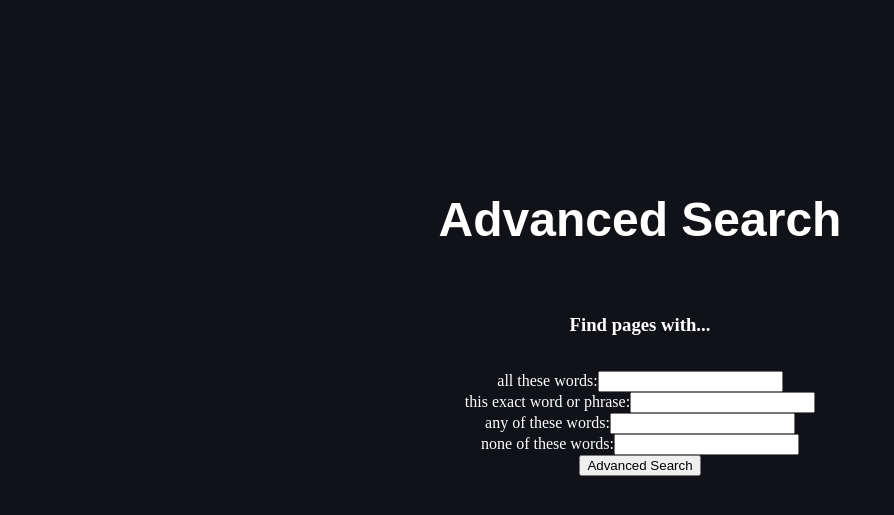
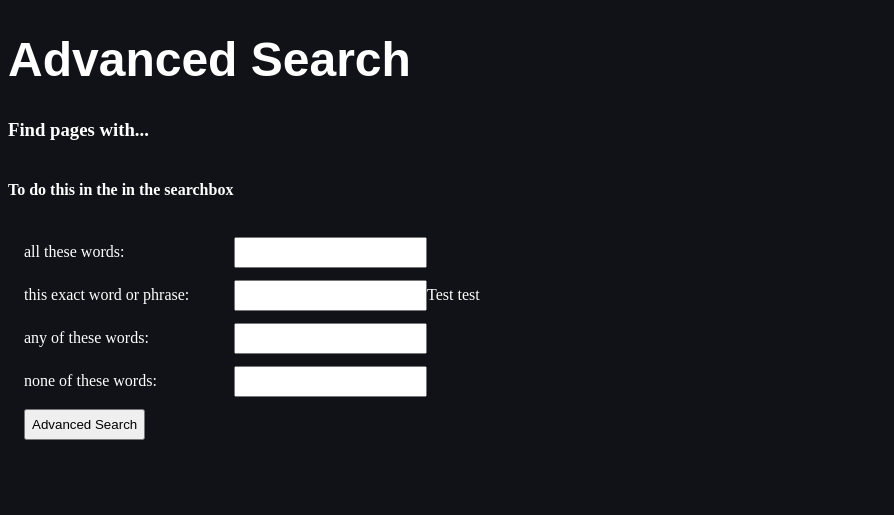
Before and after one commit to Fearfully-M/GoogleClone, a Flask app: page /advanced in a window 1280 px wide. Shown: the part 50-565 px from the top of the page, without its empty margins (0-894 px from the left). Run offline with Flask 3, Linux system fonts and the light colour scheme; some web fonts are replaced.

Commit message:
work on inline advanced search inputs

```diff
--- a/static/stylesheet.css
+++ b/static/stylesheet.css
@@ -6,6 +6,7 @@
 }
 
 .title{
+    color:white;
     font-size: 3em;
     font-family: "Georama", sans-serif;
     font-optical-sizing: auto;
@@ -20,6 +21,27 @@
     padding-top: 10em;
 }
 
+.form-row{
+    margin-bottom: 12px;
+    display: flex;
+    align-items: center;
+}
+
+.form-row input{
+    /* flex: 1; */
+    padding: 6px;
+}
+
+.form-row label {
+  width: 200px; /* Fixed width keeps inputs aligned */
+  margin-right: 10px;
+  /* font-weight: bold; */
+}
+
+.advanced-instructions{
+    display: inline-flex
+}
+
 
 .center-wrapper-advanced{
     /* background-color: green; */
@@ -27,8 +49,9 @@
     display: flex;
     flex-direction: column;
     justify-content: center;
-    align-items: center;
+    align-items: left;
     padding-top: 1em;
+    padding-left: 1em;
 }
 
 .search-wrapper{
--- a/templates/advancedsearch.html
+++ b/templates/advancedsearch.html
@@ -4,19 +4,42 @@
 
 {% block content %}
 
-<div class = 'center-wrapper-advanced'>
+<!-- <div class = 'center-wrapper-advanced'> -->
 
-    <h3>Find pages with...</h3>
+    <span><h3 style="color:white;">Find pages with...</h3> </span>
+    <span><h4 style="color:white;" class ='advanced-instructions'>To do this in the in the searchbox</h4></span>
 <form action="https://www.google.com/search">
 
     <div class = 'center-wrapper-advanced'>
-        <div>all these words:<input type="text" name="as_q" placeholder=""></div>
-        <div>this exact word or phrase:<input type="text" name="as_epq" placeholder=""></div>
-        <div>any of these words:<input type="text" name="as_oq" placeholder=""></div>
-        <div>none of these words:<input type="text" name="as_eq" placeholder=""></div>
-        <div><input type="submit" value="Advanced Search"></div>
+
+        <div class = 'form-row'>
+        <label for="input1">all these words:</label>
+            <input type="text" name="as_q" placeholder="">
+       </div>
+
+        <div class ='form-row'>
+            <label for="input2"> this exact word or phrase: </label>
+            <input type="text" name="as_epq" placeholder="">
+            <span>Test test</span>
+        </div>
+
+        <div class ='form-row'>
+            <label for="input3">any of these words:</label>
+            <input type="text" name="as_oq" placeholder="">
+        </div>
+
+        <div class ='form-row'>
+            <label for="input4">none of these words:</label>
+            <input type="text" name="as_eq" placeholder="">
+        </div>
+
+        <div class ='form-row'>
+            <input type="submit" value="Advanced Search">
+        </div>
+
+        </div>
+
 </form>
 
 
-</div>
 {% endblock %}
--- a/templates/index.html
+++ b/templates/index.html
@@ -36,12 +36,20 @@
     button.textContent = "I'm Feeling Lucky";
   });
 </script>
+  {% if show_title %}
+  {% if heading == 'Advanced Search' %}
 
+  <div class = 'advanced-search '>
+    <h1 class="title">{{ heading }}</h1>
+  </div>
 
-    <div class ='center-wrapper'>
-        {% if show_title  %}
-            <h1 class = 'title'> {{ heading }}</h1>
-        {% endif %}
+  {% else %}
+      <div class="center-wrapper">
+          <h1>{{ heading }}</h1>
+      </div>
+  {% endif %}
+  {% endif %}
+
     </div>
 
     <main>
```
